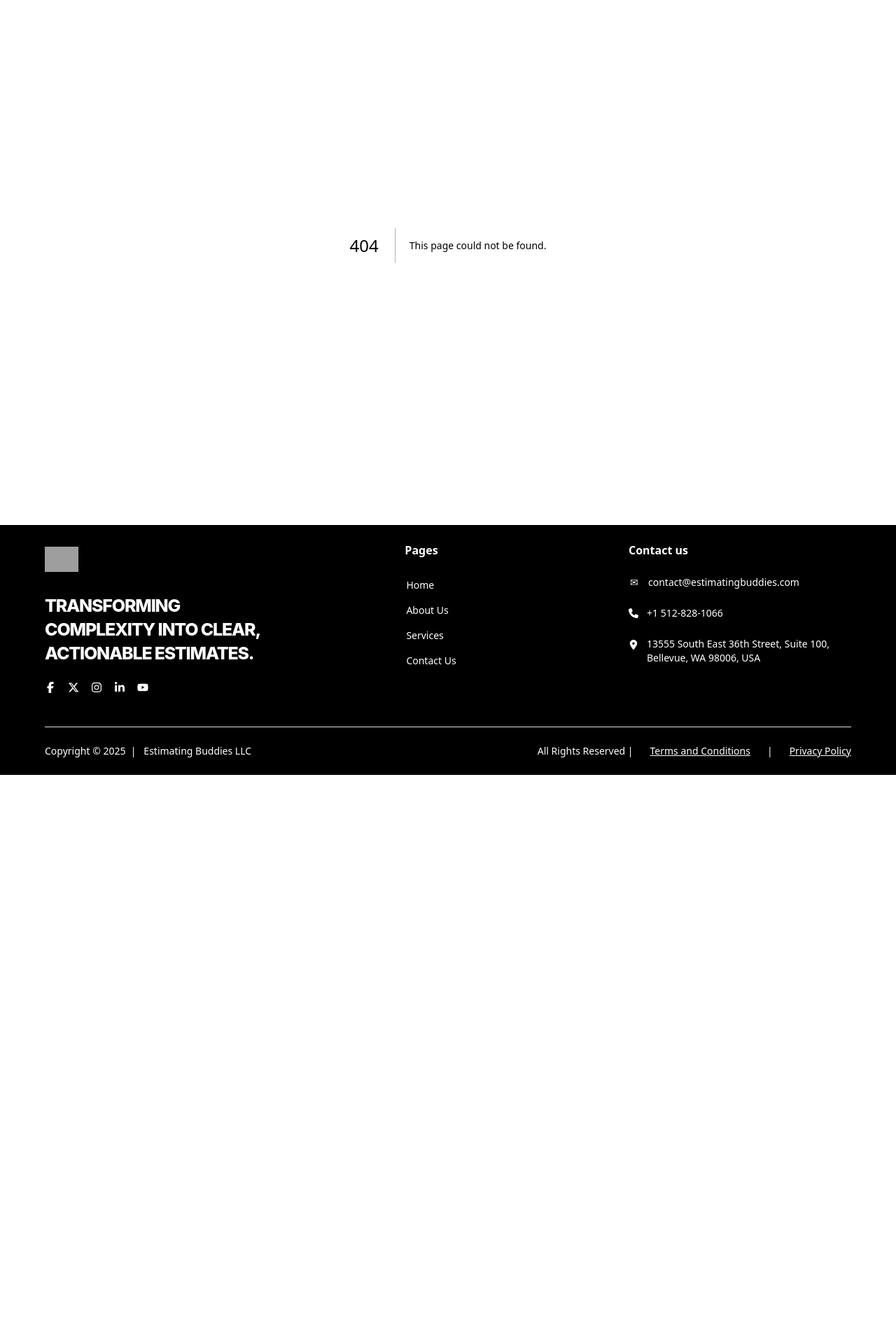
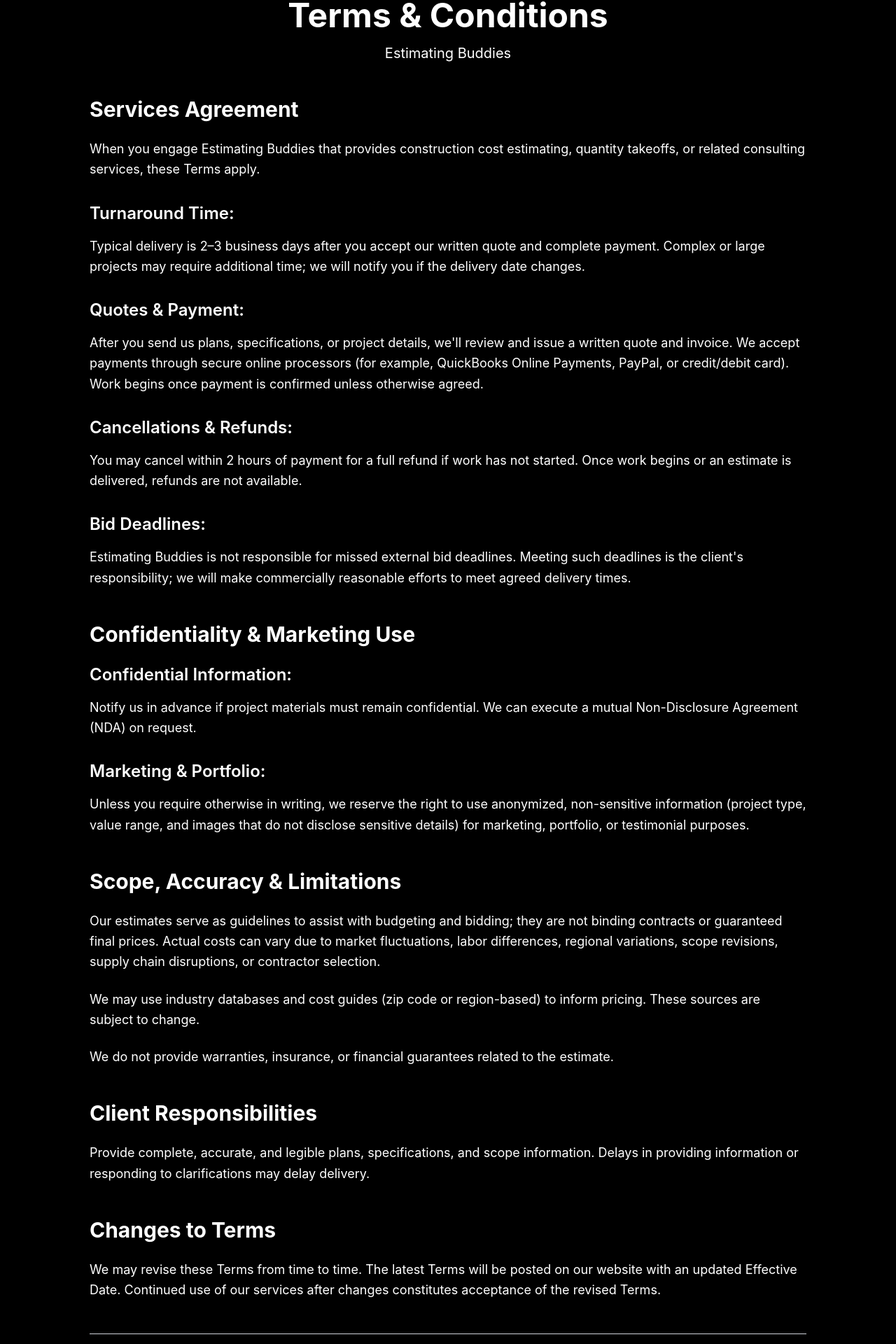
Before and after one commit to mohit-yadav2bigha/estimate, a Next.js app: page /terms-and-conditions in a window 1280 px wide. Before the commit this address had no page. Shown: the part 130-2050 px from the top of the page at 70% size. Before the commit the page ends 1237 px from the top, so only its background shows below. Built offline with nearby package versions, Linux system fonts and the light colour scheme; grey boxes are pictures that could not be loaded.

Commit message:
termsandconditionpage

```diff
--- a/src/app/components/footer.tsx
+++ b/src/app/components/footer.tsx
@@ -119,7 +119,7 @@
                     <span className="text-white text-xs lg:text-sm">✉</span>
                   </div>
                   <a href="mailto:contact@estimatingbuddies.com" className="text-white text-xs lg:text-sm hover:text-blue-500 transition-colors">
-                    contact@estimatingbuddies.com
+                    info@estimatingbuddies.com
                   </a>
                 </div>
 
--- a/src/app/components/hero.tsx
+++ b/src/app/components/hero.tsx
@@ -93,11 +93,11 @@
       {/* Main Text */}
       <div
         ref={textRef}
-        className="absolute z-10 bottom-4 sm:bottom-6 md:bottom-8 lg:bottom-8 left-4 sm:left-8 md:left-16 lg:left-20 xl:left-80"
+        className="absolute z-10 bottom-4 sm:bottom-6 md:bottom-8 lg:bottom-8 left-1/2 -translate-x-1/2"
         onMouseMove={handleMouseMove}
       >
         <h1
-          className="uppercase font-bold tracking-wide text-blue-500 drop-shadow-lg
+          className="uppercase font-bold tracking-wide text-blue-500 drop-shadow-lg text-center whitespace-nowrap
                      text-lg sm:text-xl md:text-3xl lg:text-4xl xl:text-5xl 2xl:text-6xl
                      transition-transform duration-300 ease-in-out
                      hover:scale-110 cursor-pointer"
--- /dev/null
+++ b/src/app/terms-and-conditions/page.tsx
@@ -0,0 +1,163 @@
+import React from 'react';
+
+export default function TermsAndConditions() {
+  return (
+      <div
+        className="min-h-screen bg-black py-12 px-4 lg:px-16"
+        style={{ fontFamily: 'SF Compact, -apple-system, BlinkMacSystemFont, sans-serif' }}
+      >
+        <div className="max-w-5xl mx-auto">
+          {/* Header */}
+          <h1 className="text-4xl lg:text-5xl font-bold text-white mb-4 text-center">
+            Terms & Conditions
+          </h1>
+          <p className="text-xl text-white mb-12 text-center">Estimating Buddies</p>
+
+          {/* Services Agreement Section */}
+          <section className="mb-12">
+            <h2 className="text-3xl font-bold text-white mb-6">
+              Services Agreement
+            </h2>
+            <p className="text-lg text-white mb-8 leading-relaxed">
+              When you engage Estimating Buddies that provides construction cost estimating,
+              quantity takeoffs, or related consulting services, these Terms apply.
+            </p>
+
+            {/* Turnaround Time */}
+            <div className="mb-8">
+              <h3 className="text-2xl font-semibold text-white mb-4">
+                Turnaround Time:
+              </h3>
+              <p className="text-lg text-white leading-relaxed">
+                Typical delivery is 2–3 business days after you accept our written quote and
+                complete payment. Complex or large projects may require additional time; we will
+                notify you if the delivery date changes.
+              </p>
+            </div>
+
+            {/* Quotes & Payment */}
+            <div className="mb-8">
+              <h3 className="text-2xl font-semibold text-white mb-4">
+                Quotes & Payment:
+              </h3>
+              <p className="text-lg text-white leading-relaxed">
+                After you send us plans, specifications, or project details, we&apos;ll review and
+                issue a written quote and invoice. We accept payments through secure online
+                processors (for example, QuickBooks Online Payments, PayPal, or credit/debit card).
+                Work begins once payment is confirmed unless otherwise agreed.
+              </p>
+            </div>
+
+            {/* Cancellations & Refunds */}
+            <div className="mb-8">
+              <h3 className="text-2xl font-semibold text-white mb-4">
+                Cancellations & Refunds:
+              </h3>
+              <p className="text-lg text-white leading-relaxed">
+                You may cancel within 2 hours of payment for a full refund if work has not started.
+                Once work begins or an estimate is delivered, refunds are not available.
+              </p>
+            </div>
+
+            {/* Bid Deadlines */}
+            <div className="mb-8">
+              <h3 className="text-2xl font-semibold text-white mb-4">
+                Bid Deadlines:
+              </h3>
+              <p className="text-lg text-white leading-relaxed">
+                Estimating Buddies is not responsible for missed external bid deadlines. Meeting
+                such deadlines is the client&apos;s responsibility; we will make commercially reasonable
+                efforts to meet agreed delivery times.
+              </p>
+            </div>
+          </section>
+
+          {/* Confidentiality & Marketing Use Section */}
+          <section className="mb-12">
+            <h2 className="text-3xl font-bold text-white mb-6">
+              Confidentiality & Marketing Use
+            </h2>
+
+            {/* Confidential Information */}
+            <div className="mb-8">
+              <h3 className="text-2xl font-semibold text-white mb-4">
+                Confidential Information:
+              </h3>
+              <p className="text-lg text-white leading-relaxed">
+                Notify us in advance if project materials must remain confidential. We can execute
+                a mutual Non-Disclosure Agreement (NDA) on request.
+              </p>
+            </div>
+
+            {/* Marketing & Portfolio */}
+            <div className="mb-8">
+              <h3 className="text-2xl font-semibold text-white mb-4">
+                Marketing & Portfolio:
+              </h3>
+              <p className="text-lg text-white leading-relaxed">
+                Unless you require otherwise in writing, we reserve the right to use anonymized,
+                non-sensitive information (project type, value range, and images that do not
+                disclose sensitive details) for marketing, portfolio, or testimonial purposes.
+              </p>
+            </div>
+          </section>
+
+          {/* Scope, Accuracy & Limitations Section */}
+          <section className="mb-12">
+            <h2 className="text-3xl font-bold text-white mb-6">
+              Scope, Accuracy & Limitations
+            </h2>
+
+            <div className="space-y-6">
+              <p className="text-lg text-white leading-relaxed">
+                Our estimates serve as guidelines to assist with budgeting and bidding; they are
+                not binding contracts or guaranteed final prices. Actual costs can vary due to
+                market fluctuations, labor differences, regional variations, scope revisions,
+                supply chain disruptions, or contractor selection.
+              </p>
+
+              <p className="text-lg text-white leading-relaxed">
+                We may use industry databases and cost guides (zip code or region-based) to inform
+                pricing. These sources are subject to change.
+              </p>
+
+              <p className="text-lg text-white leading-relaxed">
+                We do not provide warranties, insurance, or financial guarantees related to the
+                estimate.
+              </p>
+            </div>
+          </section>
+
+          {/* Client Responsibilities Section */}
+          <section className="mb-12">
+            <h2 className="text-3xl font-bold text-white mb-6">
+              Client Responsibilities
+            </h2>
+            <p className="text-lg text-white leading-relaxed">
+              Provide complete, accurate, and legible plans, specifications, and scope information.
+              Delays in providing information or responding to clarifications may delay delivery.
+            </p>
+          </section>
+
+          {/* Changes to Terms Section */}
+          <section className="mb-12">
+            <h2 className="text-3xl font-bold text-white mb-6">
+              Changes to Terms
+            </h2>
+            <p className="text-lg text-white leading-relaxed">
+              We may revise these Terms from time to time. The latest Terms will be posted on our
+              website with an updated Effective Date. Continued use of our services after changes
+              constitutes acceptance of the revised Terms.
+            </p>
+          </section>
+
+          {/* Last Updated */}
+          <div className="mt-12 pt-8 border-t border-gray-300">
+            {/*<p className="text-sm text-gray-400">
+              Last Updated: October 10, 2025
+            </p>*/}
+          </div>
+        </div>
+      </div>
+  );
+}
```
Also changed, not shown: 1 other file (tests, documents, lock files or other folders).
